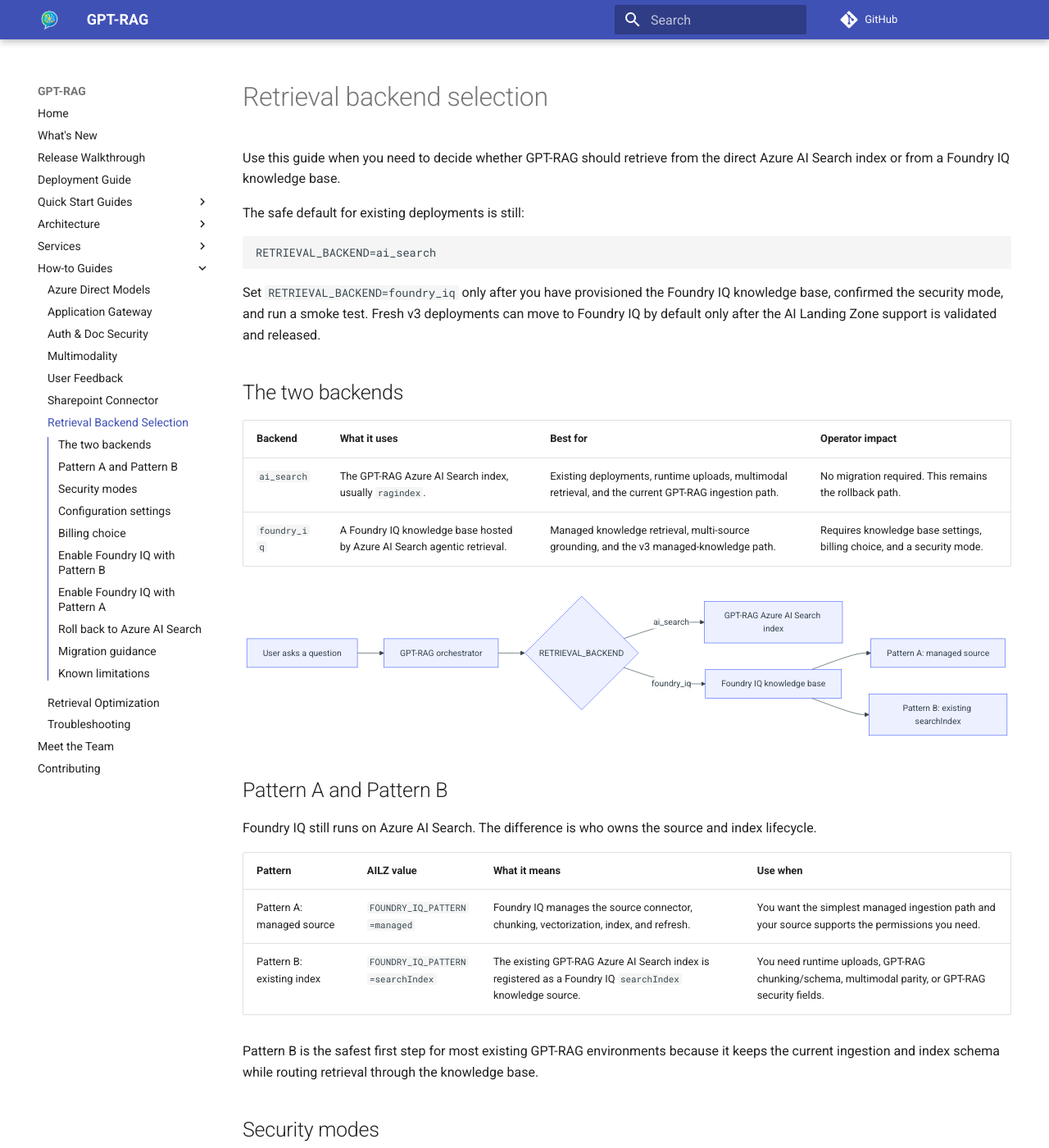
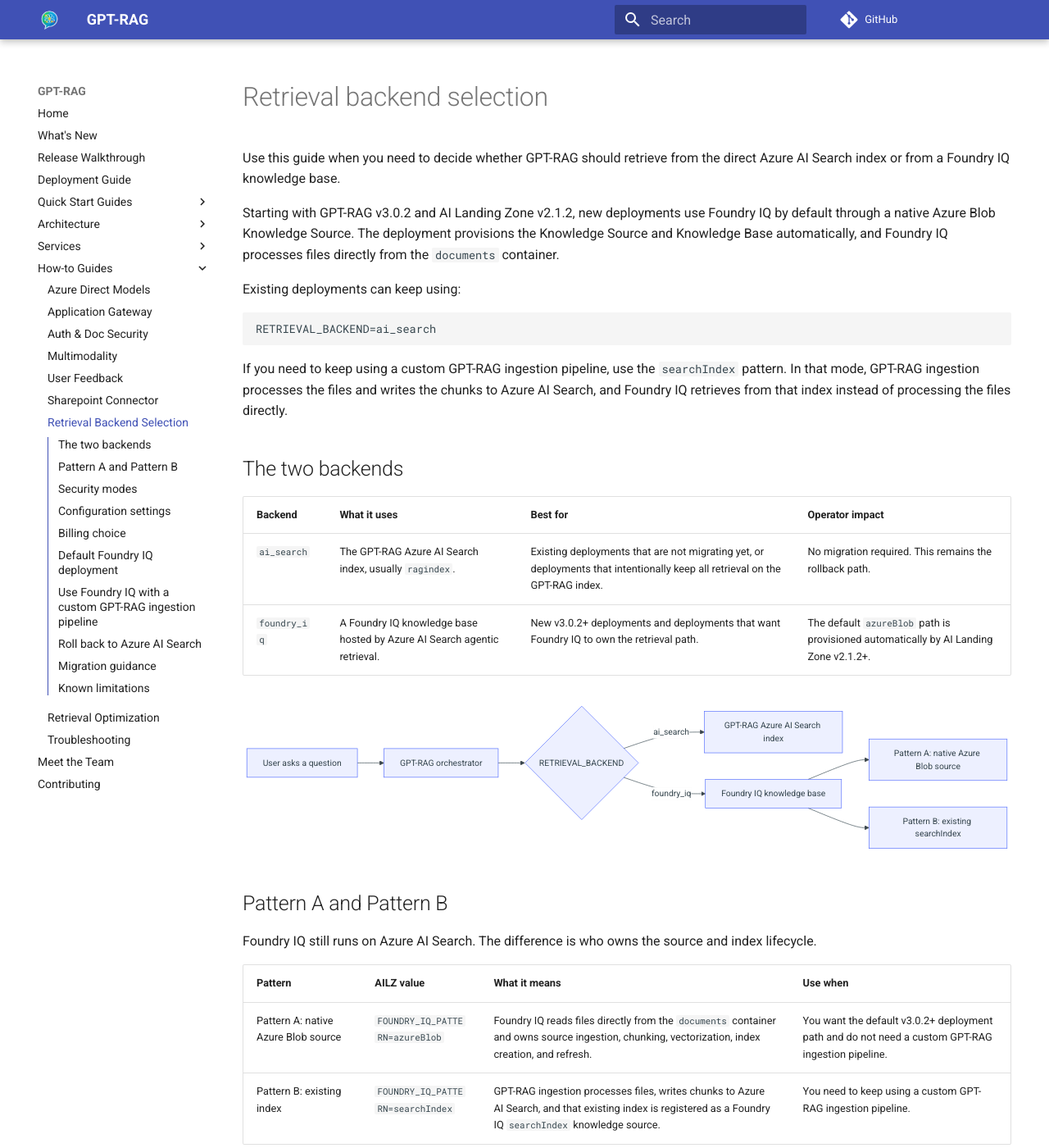
Before and after one commit to Azure/GPT-RAG, an MkDocs documentation site: the page built from docs/howto_retrieval_backend.md, in a window 1280 px wide and 1400 px high. Shown: the whole window at 82% size. Built offline with MkDocs 1.6.1 and Material for MkDocs 9.7.7, drawn with Linux system fonts in a browser that asks for light colours; comment, search, counter and statistics services are not loaded; some of the changed text lies outside the part shown.

Commit message:
Clarify Foundry IQ default retrieval docs
Co-authored-by: Copilot <223556219+Copilot@users.noreply.github.com>

````diff
--- a/docs/howto_retrieval_backend.md
+++ b/docs/howto_retrieval_backend.md
@@ -3,23 +3,28 @@
 Use this guide when you need to decide whether GPT-RAG should retrieve from the
 direct Azure AI Search index or from a Foundry IQ knowledge base.
 
-The safe default for existing deployments is still:
+Starting with GPT-RAG v3.0.2 and AI Landing Zone v2.1.2, new deployments use
+Foundry IQ by default through a native Azure Blob Knowledge Source. The
+deployment provisions the Knowledge Source and Knowledge Base automatically, and
+Foundry IQ processes files directly from the `documents` container.
+
+Existing deployments can keep using:
 
 ```text
 RETRIEVAL_BACKEND=ai_search
 ```
 
-Set `RETRIEVAL_BACKEND=foundry_iq` only after you have provisioned the Foundry IQ
-knowledge base, confirmed the security mode, and run a smoke test. Fresh v3
-deployments can move to Foundry IQ by default only after the AI Landing Zone
-support is validated and released.
+If you need to keep using a custom GPT-RAG ingestion pipeline, use the
+`searchIndex` pattern. In that mode, GPT-RAG ingestion processes the files and
+writes the chunks to Azure AI Search, and Foundry IQ retrieves from that index
+instead of processing the files directly.
 
 ## The two backends
 
 | Backend | What it uses | Best for | Operator impact |
 | --- | --- | --- | --- |
-| `ai_search` | The GPT-RAG Azure AI Search index, usually `ragindex`. | Existing deployments, runtime uploads, multimodal retrieval, and the current GPT-RAG ingestion path. | No migration required. This remains the rollback path. |
-| `foundry_iq` | A Foundry IQ knowledge base hosted by Azure AI Search agentic retrieval. | Managed knowledge retrieval, multi-source grounding, and the v3 managed-knowledge path. | Requires knowledge base settings, billing choice, and a security mode. |
+| `ai_search` | The GPT-RAG Azure AI Search index, usually `ragindex`. | Existing deployments that are not migrating yet, or deployments that intentionally keep all retrieval on the GPT-RAG index. | No migration required. This remains the rollback path. |
+| `foundry_iq` | A Foundry IQ knowledge base hosted by Azure AI Search agentic retrieval. | New v3.0.2+ deployments and deployments that want Foundry IQ to own the retrieval path. | The default `azureBlob` path is provisioned automatically by AI Landing Zone v2.1.2+. |
 
 ```mermaid
 flowchart LR
@@ -27,7 +32,7 @@ flowchart LR
   Orchestrator --> Choice{RETRIEVAL_BACKEND}
   Choice -->|ai_search| Search[GPT-RAG Azure AI Search index]
   Choice -->|foundry_iq| KB[Foundry IQ knowledge base]
-  KB --> SourceA[Pattern A: managed source]
+  KB --> SourceA[Pattern A: native Azure Blob source]
   KB --> SourceB[Pattern B: existing searchIndex]
 ```
 
@@ -38,12 +43,12 @@ and index lifecycle.
 
 | Pattern | AILZ value | What it means | Use when |
 | --- | --- | --- | --- |
-| Pattern A: managed source | `FOUNDRY_IQ_PATTERN=managed` | Foundry IQ manages the source connector, chunking, vectorization, index, and refresh. | You want the simplest managed ingestion path and your source supports the permissions you need. |
-| Pattern B: existing index | `FOUNDRY_IQ_PATTERN=searchIndex` | The existing GPT-RAG Azure AI Search index is registered as a Foundry IQ `searchIndex` knowledge source. | You need runtime uploads, GPT-RAG chunking/schema, multimodal parity, or GPT-RAG security fields. |
+| Pattern A: native Azure Blob source | `FOUNDRY_IQ_PATTERN=azureBlob` | Foundry IQ reads files directly from the `documents` container and owns source ingestion, chunking, vectorization, index creation, and refresh. | You want the default v3.0.2+ deployment path and do not need a custom GPT-RAG ingestion pipeline. |
+| Pattern B: existing index | `FOUNDRY_IQ_PATTERN=searchIndex` | GPT-RAG ingestion processes files, writes chunks to Azure AI Search, and that existing index is registered as a Foundry IQ `searchIndex` knowledge source. | You need to keep using a custom GPT-RAG ingestion pipeline. |
 
-Pattern B is the safest first step for most existing GPT-RAG environments because
-it keeps the current ingestion and index schema while routing retrieval through
-the knowledge base.
+Pattern B is for deployments that intentionally keep document processing outside
+Foundry IQ. It keeps the current GPT-RAG ingestion pipeline and index schema
+while routing retrieval through the Foundry IQ knowledge base.
 
 ## Security modes
 
@@ -52,7 +57,7 @@ be mixed up.
 
 | Security mode | Used by | How it is enforced |
 | --- | --- | --- |
-| Native ingested permissions | Pattern A sources that ingest permissions, such as ADLS Gen2 ACLs, SharePoint, OneLake/Fabric, or Purview labels. | The orchestrator forwards the user's delegated Search token in `x-ms-query-source-authorization`. Foundry IQ evaluates the ingested permissions. |
+| Native ingested permissions | Pattern A sources that ingest permissions, such as Azure Blob RBAC scope, ADLS Gen2 ACLs, SharePoint, OneLake/Fabric, or Purview labels. | The orchestrator forwards the user's delegated Search token in `x-ms-query-source-authorization`. Foundry IQ evaluates the ingested permissions. |
 | GPT-RAG security fields | Pattern B with the existing GPT-RAG index. | The orchestrator sends an OData `filterAddOn` over GPT-RAG security fields. This is separate from the OBO header. |
 
 Important rules:
@@ -81,23 +86,26 @@ label, or supplied as container environment variables when you use the
 
 | Setting | Default | Used when | Purpose |
 | --- | --- | --- | --- |
-| `RETRIEVAL_BACKEND` | `ai_search` | Always | Selects `ai_search` or `foundry_iq`. |
-| `KNOWLEDGE_BASE_NAME` | Empty until Foundry IQ is selected | `foundry_iq` | Foundry IQ knowledge base name. |
-| `KNOWLEDGE_BASE_ENDPOINT` | Empty until Foundry IQ is selected | `foundry_iq` | Azure AI Search endpoint that hosts the knowledge base. |
-| `KNOWLEDGE_BASE_CONNECTION_ID` | Empty until Foundry IQ is selected | `foundry_iq` | Dedicated AI Foundry connection ID for the knowledge base. Do not reuse `SEARCH_CONNECTION_ID`. |
+| `RETRIEVAL_BACKEND` | `foundry_iq` for new v3.0.2+ deployments | Always | Selects `ai_search` or `foundry_iq`. Existing deployments can keep `ai_search` until they migrate. |
+| `KNOWLEDGE_BASE_NAME` | Generated during deployment | `foundry_iq` | Foundry IQ knowledge base name. |
+| `KNOWLEDGE_BASE_ENDPOINT` | Generated during deployment | `foundry_iq` | Azure AI Search endpoint that hosts the knowledge base. |
+| `KNOWLEDGE_BASE_CONNECTION_ID` | Generated during deployment | `foundry_iq` | Dedicated AI Foundry connection ID for the knowledge base. Do not reuse `SEARCH_CONNECTION_ID`. |
 | `FOUNDRY_IQ_API_VERSION` | `2026-05-01-preview` | `foundry_iq` | Required for native per-user permissions and Pattern B `filterAddOn`. |
 | `FOUNDRY_IQ_KNOWLEDGE_RETRIEVAL_BILLING_PLAN` | `free` | Provisioning and post-provision | Azure AI Search `knowledgeRetrieval` billing plan. |
-| `FOUNDRY_IQ_KNOWLEDGE_SOURCE_NAME` | Empty unless Pattern B | Pattern B | Name of the `searchIndex` knowledge source. |
+| `FOUNDRY_IQ_KNOWLEDGE_SOURCE_NAME` | Generated during deployment | `foundry_iq` | Name of the Foundry IQ knowledge source. |
+| `FOUNDRY_IQ_KNOWLEDGE_SOURCE_KIND` | `azureBlob` | `foundry_iq` | Knowledge Source kind sent to Foundry IQ. Use `searchIndex` only for Pattern B. |
+| `FOUNDRY_IQ_STORAGE_CONTAINER_NAME` | `documents` | Pattern A | Storage container that Foundry IQ reads directly. |
+| `FOUNDRY_IQ_INGESTION_PERMISSION_OPTIONS` | `["rbacScope"]` | Pattern A | Permission metadata ingested by the native Azure Blob Knowledge Source. |
 | `FOUNDRY_IQ_FILTER_ADD_ON_ENABLED` | `false` | Pattern B | Enables query-time GPT-RAG security filtering through `filterAddOn`. |
 | `FOUNDRY_IQ_SECURITY_FIELD_NAME` | `metadata_security_id` | Pattern B | Field used to build the GPT-RAG security filter. |
 | `FOUNDRY_IQ_MAX_OUTPUT_DOCUMENTS` | `5` | `foundry_iq` | Caps the number of documents returned by the knowledge base. |
 
-The AI Landing Zone also stamps Pattern B setup values used by the post-provision
-script:
+The AI Landing Zone also stamps Pattern A and Pattern B setup values used by the
+post-provision script:
 
 | Setting | Purpose |
 | --- | --- |
-| `FOUNDRY_IQ_PATTERN` | `managed` for Pattern A or `searchIndex` for Pattern B. |
+| `FOUNDRY_IQ_PATTERN` | `azureBlob` for Pattern A or `searchIndex` for Pattern B. |
 | `FOUNDRY_IQ_SEARCH_INDEX_NAME` | Existing Azure AI Search index registered as the Pattern B knowledge source. |
 | `FOUNDRY_IQ_SEMANTIC_CONFIGURATION_NAME` | Semantic configuration on the existing index. |
 | `FOUNDRY_IQ_SOURCE_DATA_FIELDS` | Source fields exposed by the knowledge source. |
@@ -123,10 +131,26 @@ azd env set FOUNDRY_IQ_KNOWLEDGE_RETRIEVAL_BILLING_PLAN free
 
 Use `standard` only when the operator has approved the billing change.
 
-## Enable Foundry IQ with Pattern B
+## Default Foundry IQ deployment
 
-Pattern B keeps the existing GPT-RAG index and is the recommended migration path
-for current deployments.
+For new GPT-RAG v3.0.2+ deployments with AI Landing Zone v2.1.2+, no manual
+backend configuration is required. The default configuration is:
+
+```text
+RETRIEVAL_BACKEND=foundry_iq
+FOUNDRY_IQ_PATTERN=azureBlob
+FOUNDRY_IQ_KNOWLEDGE_SOURCE_KIND=azureBlob
+FOUNDRY_IQ_STORAGE_CONTAINER_NAME=documents
+```
+
+The deployment creates a native Foundry IQ Azure Blob Knowledge Source and a
+Knowledge Base. Foundry IQ processes files directly from the `documents`
+container.
+
+## Use Foundry IQ with a custom GPT-RAG ingestion pipeline
+
+Use Pattern B only when you need to keep using a custom GPT-RAG ingestion
+pipeline.
 
 1. Start from a working `ai_search` deployment.
 2. Set the Foundry IQ parameters before provisioning:
@@ -140,41 +164,7 @@ for current deployments.
     ```
 
 3. Run `azd provision`.
-4. Create or update the data-plane knowledge source and knowledge base:
-
-    ```powershell
-    ./infra/scripts/Configure-FoundryIQKnowledgeBase.ps1 `
-      -SearchEndpoint "https://<search-name>.search.windows.net" `
-      -KnowledgeBaseName "<knowledge-base-name>" `
-      -KnowledgeSourceName "<knowledge-source-name>" `
-      -SearchIndexName "<gpt-rag-index-name>" `
-      -SemanticConfigurationName "<semantic-config-name>" `
-      -SearchServiceResourceId "/subscriptions/<sub>/resourceGroups/<rg>/providers/Microsoft.Search/searchServices/<search-name>" `
-      -KnowledgeRetrievalBillingPlan "free"
-    ```
-
-5. Deploy or restart the orchestrator so it reads the backend selector at startup.
-6. Smoke test with a user who should see a document and a user who should not see
-   it. The second test must fail closed, not return unfiltered results.
-
-The script caller needs **Search Service Contributor** on the Search service.
-When `NETWORK_ISOLATION=true`, run the script from the jumpbox or another host
-with VNet access.
-
-## Enable Foundry IQ with Pattern A
-
-Use Pattern A only when the source connector and permission model meet your
-needs.
-
-1. Confirm the source supports the permissions you require.
-2. Avoid claiming per-document security for plain Blob unless you use Purview
-   labels or an equivalent per-document permission source.
-3. Keep multimodal workloads on `ai_search` or Pattern B until captioning parity
-   is proven.
-4. Use `FOUNDRY_IQ_API_VERSION=2026-05-01-preview` when native per-user
-   permissions are enabled.
-5. Run a smoke test with allowed and denied users before sending production
-   traffic.
+4. Deploy or restart the orchestrator so it reads the backend selector at startup.
 
 ## Roll back to Azure AI Search
 
@@ -200,20 +190,19 @@ while you investigate.
 
 ## Migration guidance
 
-- Existing deployments should stay on `ai_search` until you explicitly opt in.
-- Start with Pattern B if you already rely on GPT-RAG ingestion, runtime uploads,
-  multimodal retrieval, or custom security fields.
-- Use Pattern A for new managed-source deployments only after you validate
-  connector availability, security behavior, billing, latency, and refresh
-  timing.
-- Do not flip production traffic until you have tested both allowed and denied
-  retrieval paths.
+- New GPT-RAG v3.0.2+ deployments use Foundry IQ Pattern A by default.
+- Existing deployments can stay on `ai_search` until you explicitly migrate.
+- Use Pattern B if you need to keep using a custom GPT-RAG ingestion pipeline.
+- Do not claim per-document security for plain Blob unless you use Purview
+  labels or another per-document permission source. The default Blob path uses
+  RBAC scope permissions.
 - Keep the rollback command ready during the first production change window.
 
 ## Known limitations
 
 - Multimodal Pattern A captioning parity is deferred. Keep multimodal on
-  `ai_search` or Pattern B until the managed source output is proven equivalent.
+  `ai_search` or Pattern B until the native Foundry IQ output is proven
+  equivalent.
 - Runtime document uploads still need the self-managed GPT-RAG index for
   low-latency searchability. Use Pattern B for that path.
 - Pattern A source refresh can take seconds to minutes. It is not a low-latency
````
Also changed, not shown: docs/deploy.md (+11 -10 lines).
